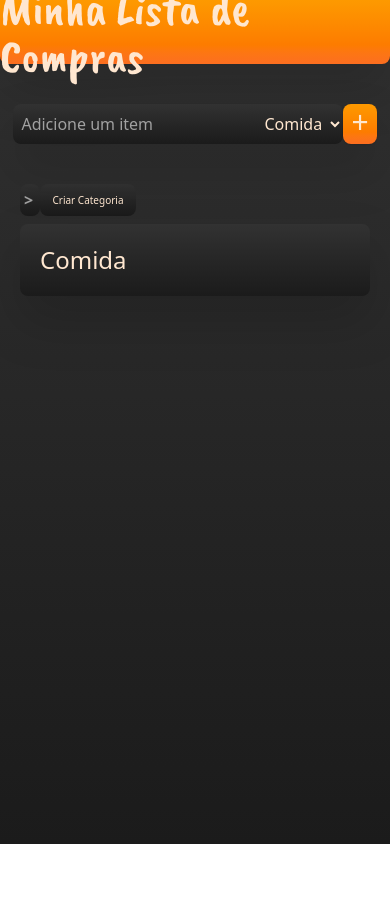
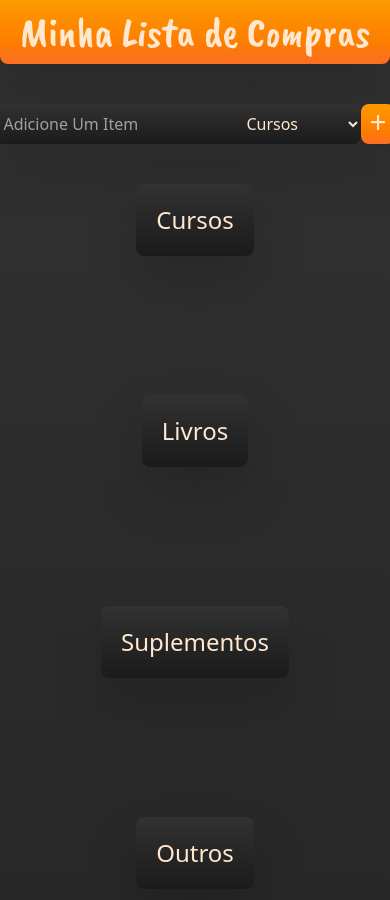
Before and after one commit to Victor-Avilla/lista-de-compras, a React (Vite) app: page / in a window 390 px wide. Shown: the top 900 px of the page. Before the commit the page ends 844 px from the top, so only its background shows below. Built offline with nearby package versions, Linux system fonts and the light colour scheme.

Commit message:
style: capitalize no input, estilização na tarefa concluida, ajustes de responsividade e UI

```diff
--- a/src/App.jsx
+++ b/src/App.jsx
@@ -1,6 +1,5 @@
 import BoxList from "./components/boxList"
 import { useState } from "react"
-import CategoryCreator from "./components/CategoryCreator"
 
 function App() {
   const [item, setItem] = useState('')
@@ -11,11 +10,17 @@ function App() {
     else {
       setList([...list, {
         id: Math.random(),
-        item
+        item,
+        category: categoryReader(),
+        itemDone: false
       }])
     }
     setItem('')
     return
+  }
+  function completedItem(itemId) {
+    const newList = list.map((e) => e.id === itemId ? { ...e, itemDone: true } : e)
+    setList(newList)
   }
 
   function deleteItem(itemId) {
@@ -24,27 +29,36 @@ function App() {
     console.log(newList)
   }
 
+  function categoryReader() {
+    let category = document.getElementById('category').value
+    return category
+  }
 
   return (
-    <main className='bg-linear-to-b from-grayPin to-blackPin h-screen'>
-      <header className='flex bg-linear-to-b from-amber-500 to-orangePin justify-center items-center h-16  drop-shadow-2xl rounded-b-lg'><h1 className='text-beigePin text-5xl font-caveat'>Minha Lista de Compras</h1></header>
+    <main className='bg-linear-to-b from-grayPin to-blackPin h-[2000px] '>
+      <header className='flex bg-linear-to-b from-amber-500 to-orangePin justify-center items-center h-16  drop-shadow-2xl rounded-b-lg'><h1 className='text-beigePin text-[42px] font-caveat'>Minha Lista de Compras</h1></header>
 
       <div className="flex justify-center max-w-2xl mx-auto w-auto drop-shadow-2xl">
         <input type='text' value={item} placeholder='Adicione um item' onChange={(e) => setItem(e.target.value)}
-          className='bg-linear-to-b from-grayPin to-blackPin align-middle h-10 w-auto max-w-2xs my-10 pl-2 rounded-l-lg bg-grayPin placeholder:font-light placeholder:text-neutral-400 focus:outline-none text-beigePin ' />
+          className='bg-linear-to-b from-grayPin to-blackPin align-middle h-10 w-auto max-w-2xs my-10 pl-2 rounded-l-lg capitalize bg-grayPin placeholder:font-light placeholder:text-neutral-400 focus:outline-none text-beigePin ' />
 
         <select id="category" defaultValue={"comida"} title="Escolha uma categoria" className="bg-linear-to-b rounded-r-lg from-grayPin to-blackPin align-middle h-10 w-auto max-w-2xs my-10 pl-2 bg-grayPin placeholder:text-beigePin focus:outline-none text-beigePin" name="category">
-          <option value="comida">Comida</option>
-          <option value="limpeza">Limpeza</option>
+          <option value="cursos">Cursos</option>
+          <option value="livros">Livros</option>
+          <option value="suplementos">Suplementos</option>
           <option value="outros">Outros</option>
         </select>
 
-        <button onClick={addItem} className="bg-linear-to-b from-amber-500 to-orangePin align-middle h-10 my-10 w-auto max-w-20 px-2 pb-3 rounded-lg bg-grayPin text-beigePin text-3xl shadow ">+</button>
+        <button onClick={() => addItem()} className="bg-linear-to-b from-amber-500 to-orangePin align-middle h-10 my-10 w-auto max-w-20 px-2 pb-3 rounded-lg bg-grayPin text-beigePin text-3xl shadow ">+</button>
       </div>
+      <div className="grid grid-cols-1 justify-items-center  min-h-screen md:grid-cols-3 lg:grid-cols-2 xl:grid-cols-4">
 
-      <CategoryCreator />
+        <BoxList inputValue={list} deleteItem={deleteItem} title={"cursos"} completedItem={completedItem} />
+        <BoxList inputValue={list} deleteItem={deleteItem} title={"livros"} completedItem={completedItem} />
+        <BoxList inputValue={list} deleteItem={deleteItem} title={"suplementos"} completedItem={completedItem} />
+        <BoxList inputValue={list} deleteItem={deleteItem} title={"outros"} completedItem={completedItem} />
 
-      <BoxList inputValue={list} deleteItem={deleteItem} />
+      </div>
 
     </main>
   )
--- a/src/components/CategoryCreator.jsx
+++ b/src/components/CategoryCreator.jsx
@@ -1,7 +1,6 @@
+// componente que recebe o valor do input dentro do botao de criar categoria, envia uma prop para o BoxList com o valor(titulo), que sera usado para criar ua nova categoria de mesmo nome. usar filter para filtrar as categorias
 import { useState } from "react"
-import BoxList from "./boxList"
 
-// componente que recebe o valor do input dentro do botao de criar categoria, envia uma prop para o BoxList com o valor(titulo), que sera usado para criar ua nova categoria de mesmo nome. usar filter para filtrar as categorias
 export default function CategoryCreator() {
 
     const [input, setInput] = useState()
@@ -12,8 +11,6 @@ export default function CategoryCreator() {
             <input type="text" placeholder=">" className="w-5 group-hover:w-full focus:w-full placeholder:font-extrabold ease-in-out duration-500 bg-linear-to-b from-grayPin to-blackPin
             align-middle h-8 max-w-2xs p-1 rounded-lg bg-grayPin placeholder:text-neutral-400 focus:outline-none text-beigePin" />
             <button className="bg-linear-to-b from-grayPin to-blackPin align-middle h-8 w-auto min-w-24 p-2 rounded-lg bg-grayPin focus:outline-none text-beigePin text-[10px]">Criar Categoria</button>
-
-
         </div>
 
     )
--- a/src/components/boxList.jsx
+++ b/src/components/boxList.jsx
@@ -1,15 +1,15 @@
+export default function BoxList({ inputValue, deleteItem, title, completedItem }) {
 
-export default function BoxList({ inputValue, deleteItem, category }) {
-
+    const itemReader = inputValue.filter((e) => (e.category === title))
 
     return (
-        <article className=" bg-linear-to-b from-grayPin to-blackPin text-beigePin drop-shadow-2xl max-w-96 max-h-96 h-fit rounded-lg p-5 m-5">
-            <label id="Comida" className="text-2xl bold"> Comida</label>
-            <ul>
-                {inputValue.map((obj) => (
-                    <li className="my-2" key={obj.id}>{obj.item}
-                    <button onClick={() => deleteItem(obj.id)} className=" float-right rounded-lg w-5 h-5 ml-3 text-red-600 text-2xl">—</button>
-                    <button onClick={() => deleteItem(obj.id)} className=" float-right rounded-lg w-6 h-6 px-0.5 bg-linear-to-b text-middle from-amber-500 to-orangePin text-xl">✓ </button></li>
+        <article className=" bg-linear-to-b from-grayPin to-blackPin text-beigePin drop-shadow-2xl lg:w-96 max-w-96 max-h-screen h-fit rounded-lg p-5 mb-5 mx-5">
+
+            <ul ><label className="text-2xl bold capitalize"> {title}</label>
+                {itemReader.map((obj) => (
+                    <li className={`my-2 capitalize break-words ${obj.itemDone ? "line-through text-gray-600" : ""}`} key={obj.id}>{obj.item}
+                        <button onClick={() => deleteItem(obj.id)} className=" float-right rounded-lg w-5 h-5 ml-3 text-red-600 text-2xl">—</button>
+                        <button onClick={() => completedItem(obj.id)} className={`float-right rounded-lg w-6 h-6 px-0.5 bg-linear-to-b text-middle from-amber-500 to-orangePin text-xl ${obj.itemDone ? "hidden " : ""}`} >✓ </button></li>
                 ))}
 
             </ul>
```
Also changed, not shown: index.html (+1 -1 lines).
